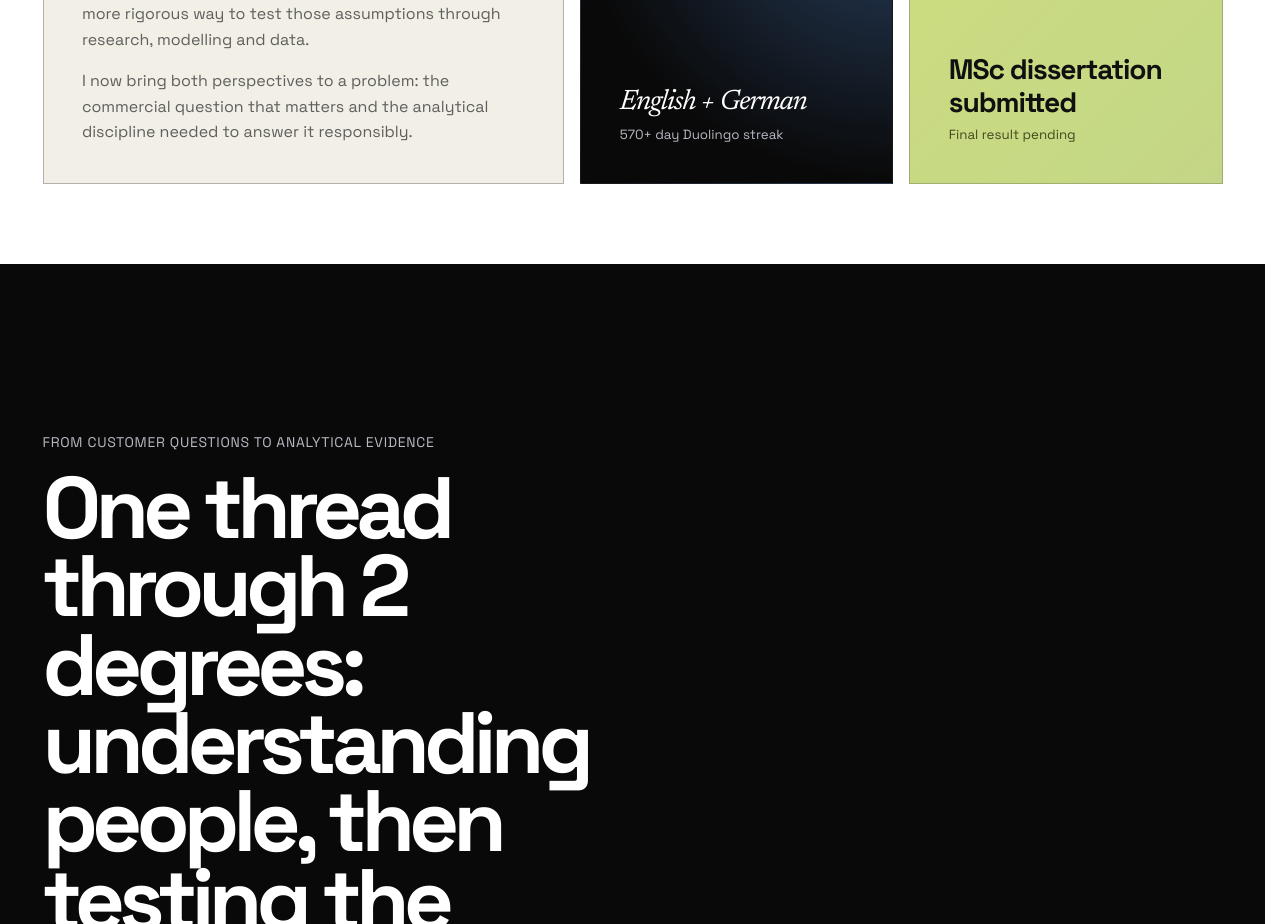
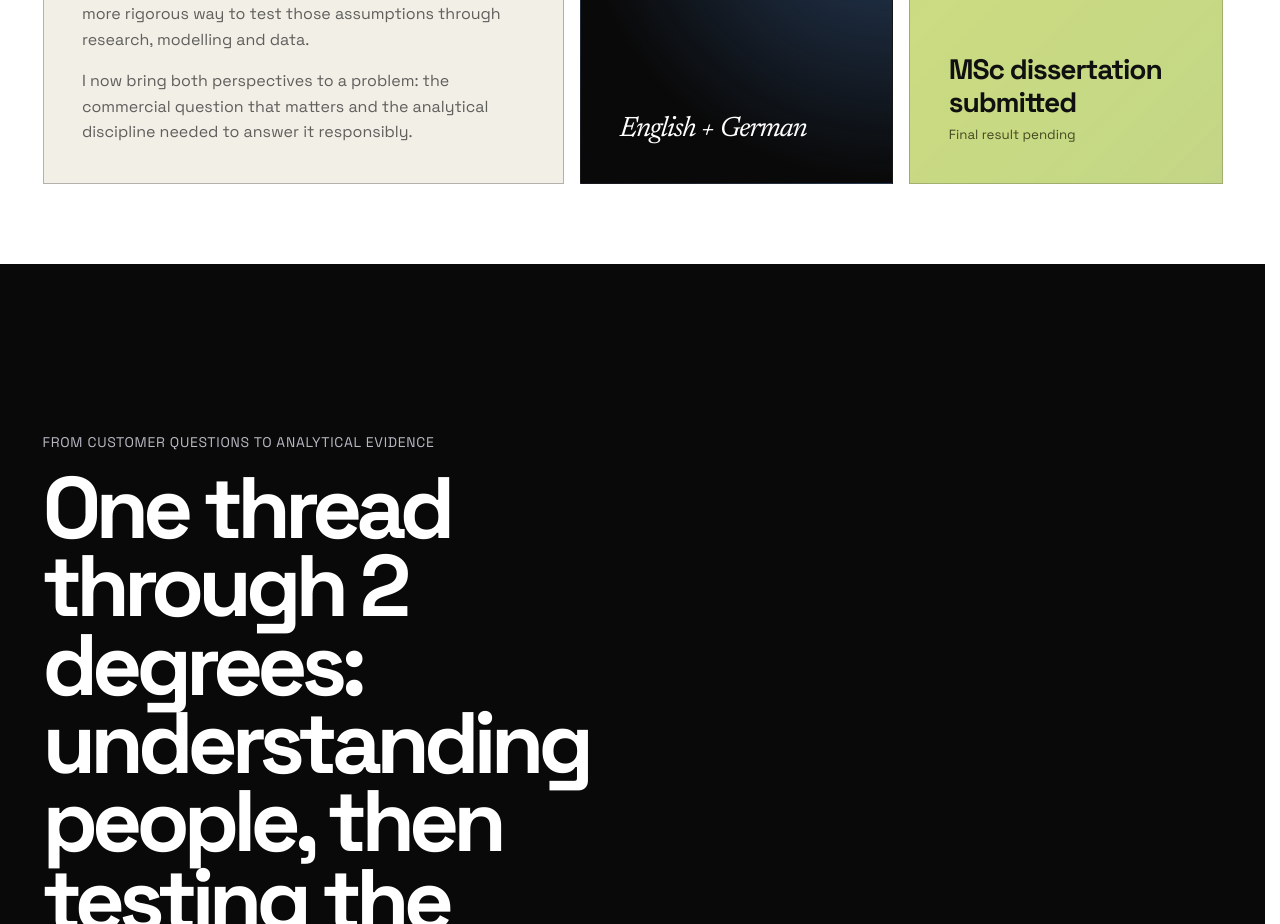
Before and after one commit to dccchidera-lgtm/dccchidera-lgtm.github.io, a Next.js app: page /profile in a window 1280 px wide. Shown: the part 1500-2424 px from the top of the page. Built offline with nearby package versions, Linux system fonts and the light colour scheme.

Commit message:
Remove Duolingo streak from Languages summary

```diff
--- a/app/profile/page.tsx
+++ b/app/profile/page.tsx
@@ -72,7 +72,6 @@ export default function ProfilePage() {
             <article className="snapshot-card snapshot-language" data-reveal>
               <span className="snapshot-label">Languages</span>
               <strong>English + German</strong>
-              <small>570+ day Duolingo streak</small>
             </article>
             <article className="snapshot-card snapshot-status" data-reveal>
               <span className="snapshot-label">Current stage</span>
```
